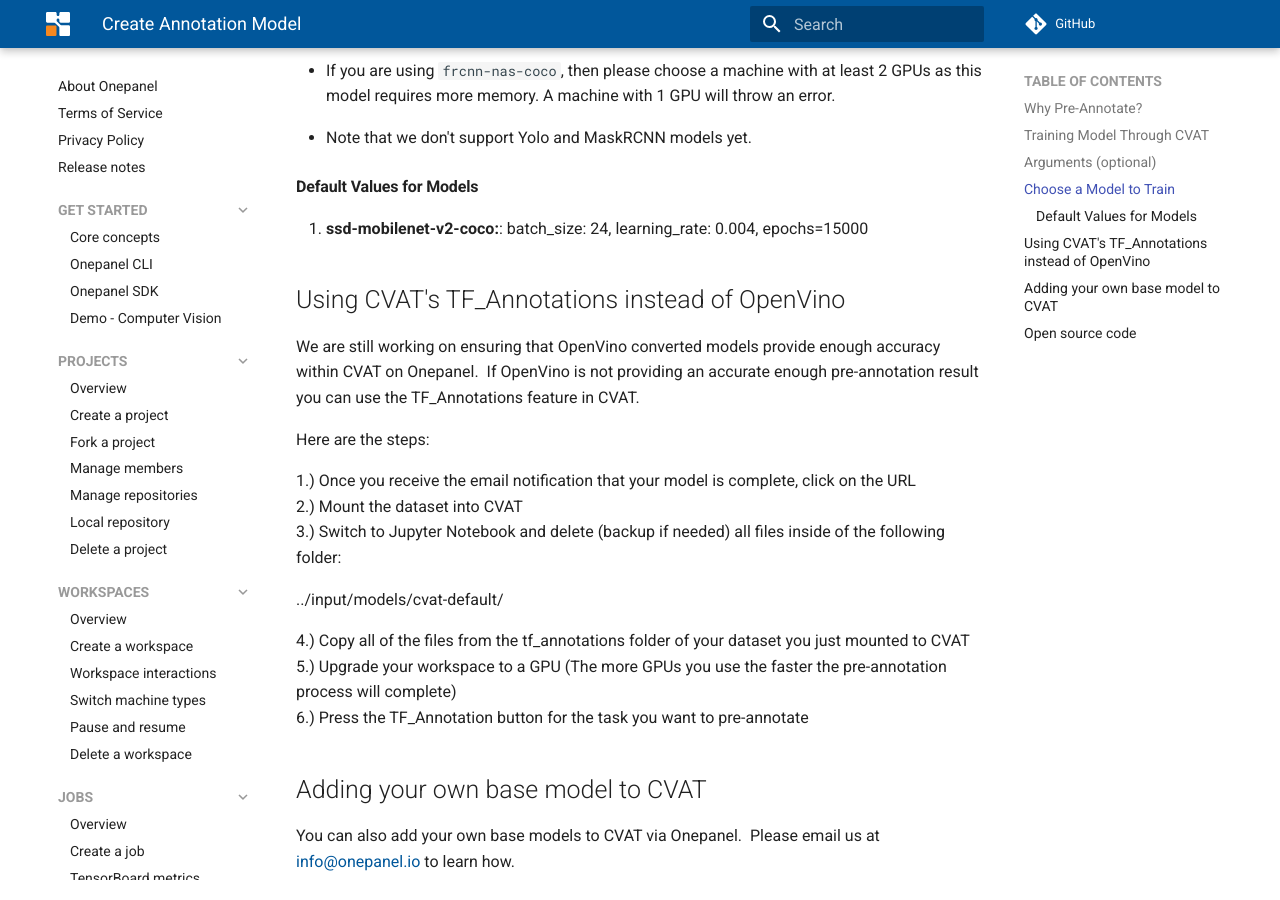
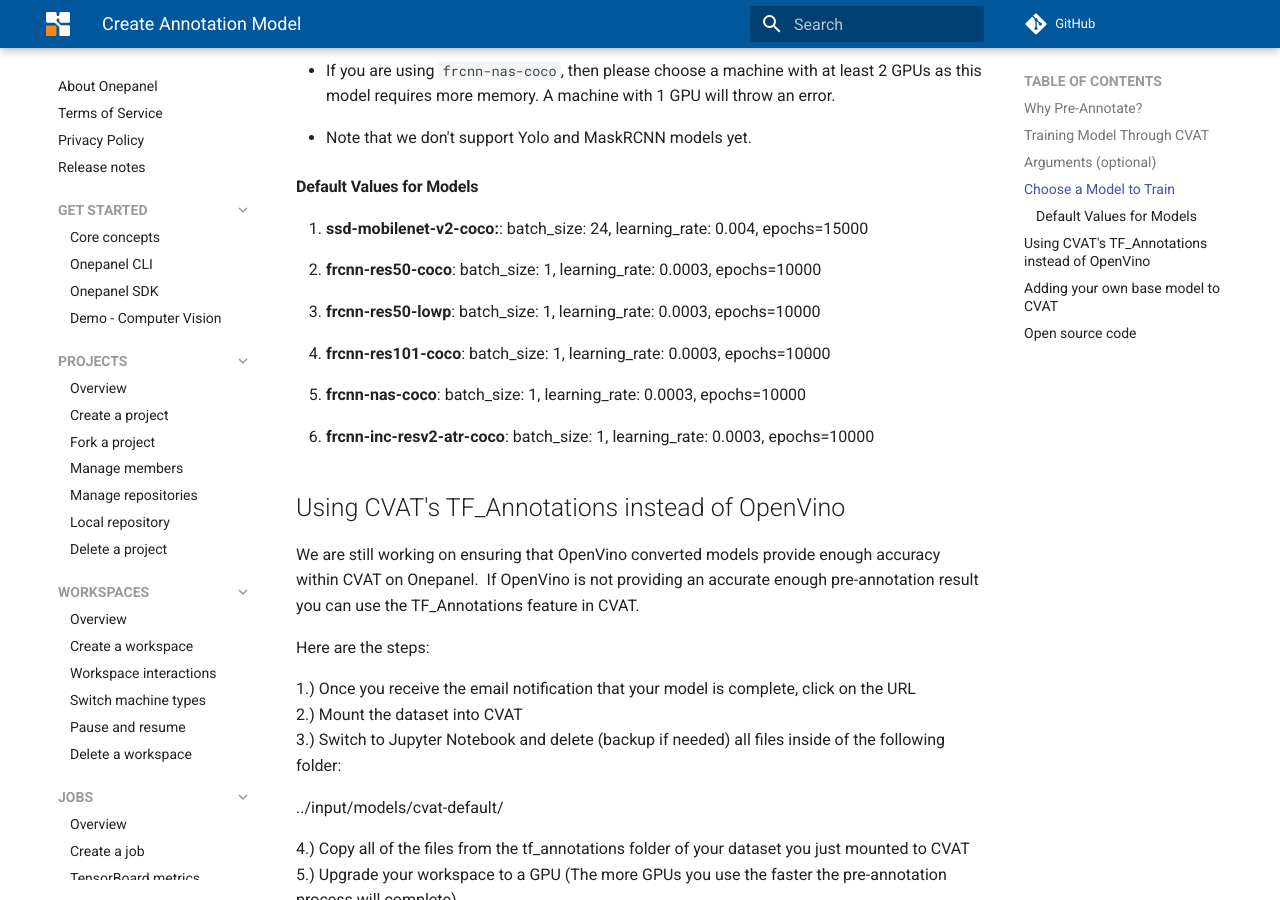
Before and after one commit to onepanelio/docs, an MkDocs documentation site: the page built from docs/CVAT/create_annotation_model.md, in a window 1280 px wide and 900 px high, scrolled down 2120 px. Built offline with MkDocs 1.6.1 and Material for MkDocs 9.7.7, drawn with Linux system fonts in a browser that asks for light colours; comment, search, counter and statistics services are not loaded.

Commit message:
added default values for models

```diff
--- a/docs/CVAT/create_annotation_model.md
+++ b/docs/CVAT/create_annotation_model.md
@@ -45,6 +45,11 @@
 #### Default Values for Models
 
 1. **ssd-mobilenet-v2-coco:**: batch_size: 24, learning_rate: 0.004, epochs=15000
+2. **frcnn-res50-coco**: batch_size: 1, learning_rate: 0.0003, epochs=10000
+3. **frcnn-res50-lowp**: batch_size: 1, learning_rate: 0.0003, epochs=10000
+4. **frcnn-res101-coco**: batch_size: 1, learning_rate: 0.0003, epochs=10000
+5. **frcnn-nas-coco**: batch_size: 1, learning_rate: 0.0003, epochs=10000
+6. **frcnn-inc-resv2-atr-coco**: batch_size: 1, learning_rate: 0.0003, epochs=10000
 
 
 ## Using CVAT's TF_Annotations instead of OpenVino
```
